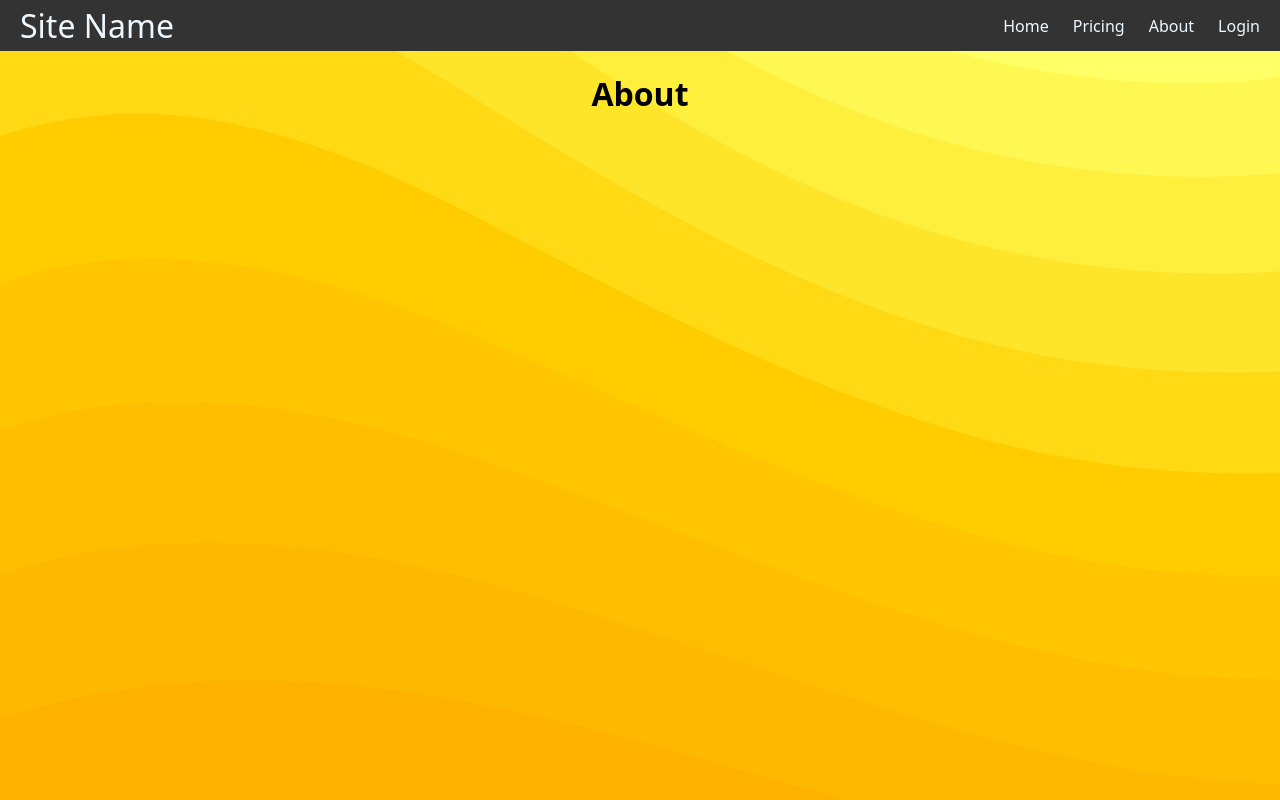
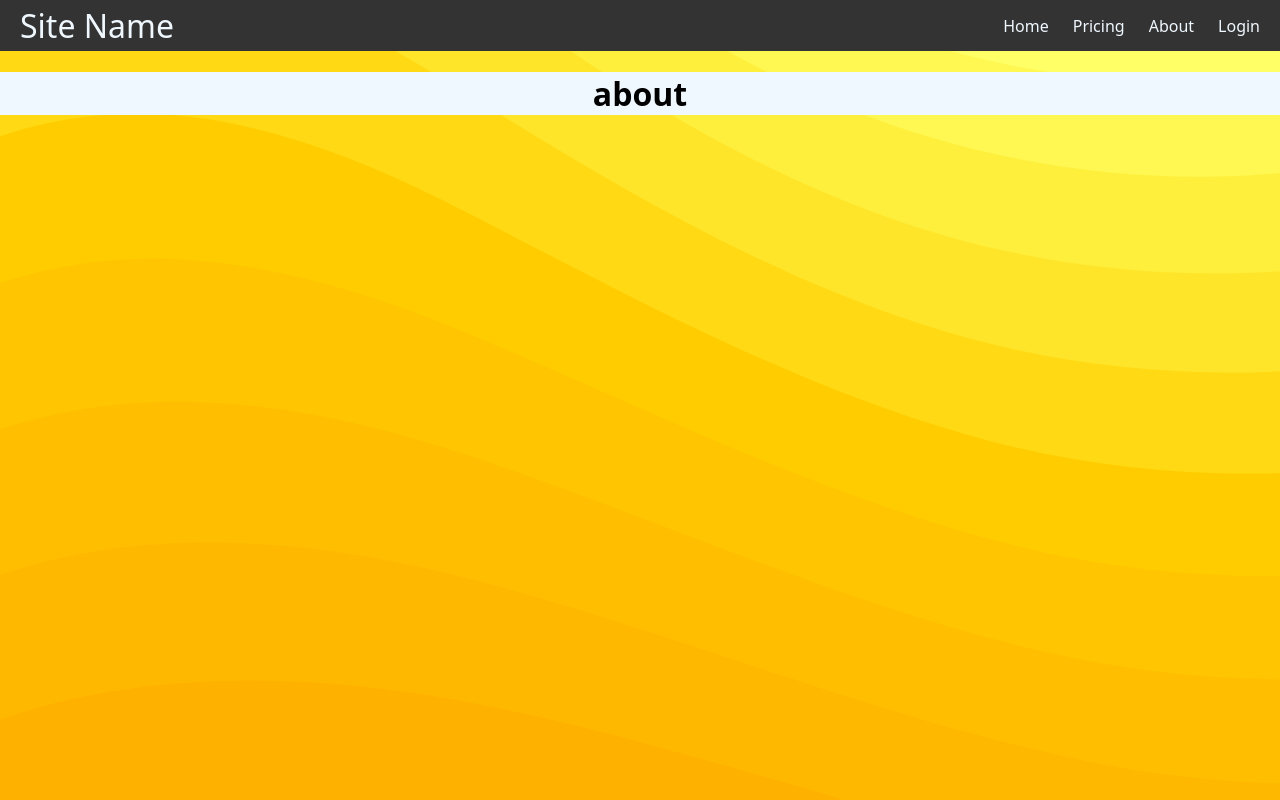
Before and after one commit to NirejBatrai/RentingApp, a React (Vite) app in the folder renting-app/: page /about in a window 1280 px wide. Built offline with nearby package versions, Linux system fonts and the light colour scheme.

Commit message:
Add h1 in about page

```diff
--- a/renting-app/src/pages/About.jsx
+++ b/renting-app/src/pages/About.jsx
@@ -1,7 +1,11 @@
+import "./About.css";
+
 export default function About() {
   return (
     <>
-      <h1>About</h1>
+      <div className="about-container">
+        <h1>about</h1>
+      </div>
     </>
   );
 }
```
